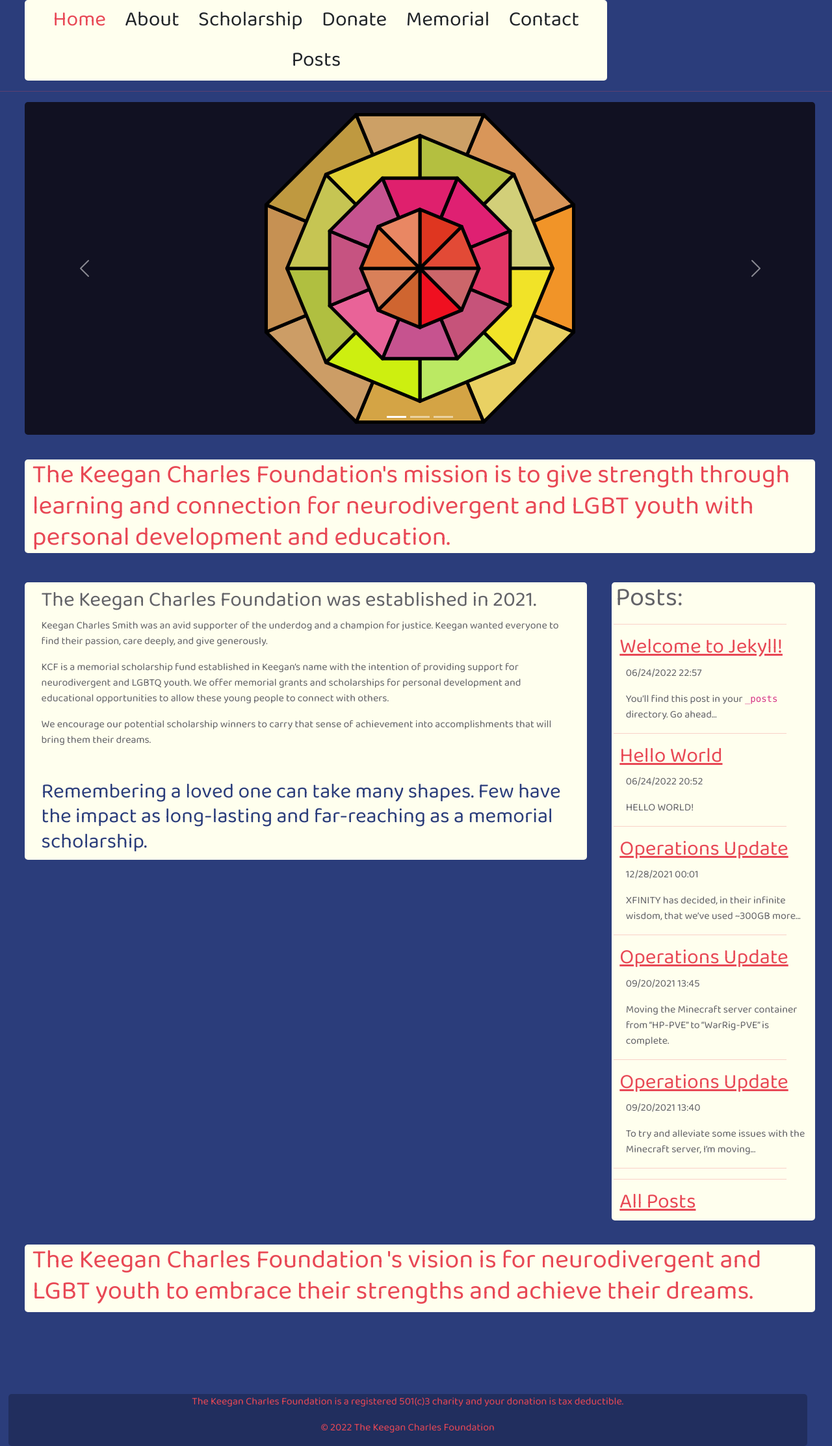
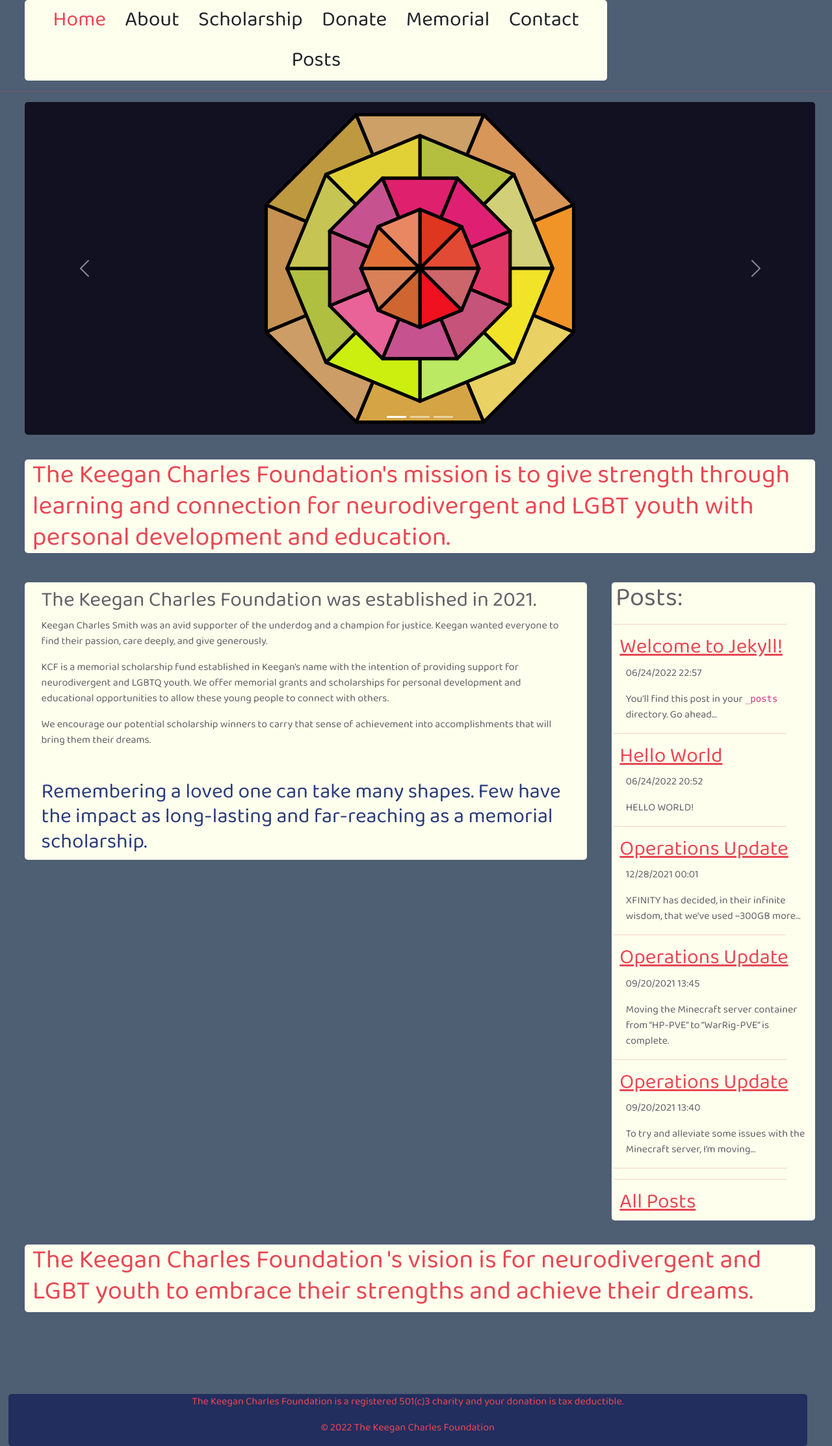
Before and after one commit to Keegan-Charles-Foundation/keegan-charles-foundation.github.io, a Jekyll site: the page built from index.html, in a window 1280 px wide. Shown: the whole page at 65% size. Built offline with Jekyll 4.4.1, drawn with Linux system fonts in a browser that asks for light colours; the list of posts is cut into pages by our own code.

Commit message:
07-07-22_17:17:25

```diff
--- a/css/styles.css
+++ b/css/styles.css
@@ -17,12 +17,13 @@
 }
 
 body    {
-    background-color: var(--astronaut);
+    background-color: var(--steel1);
     font-family: 'Baloo 2';
 }
 
 body    hr  {
     color: var(--red-crayola);
+    height:
 }
 
 .navSection {
```
Also changed, not shown: _layouts/home.html (line endings or trailing spaces), 1 other file.
